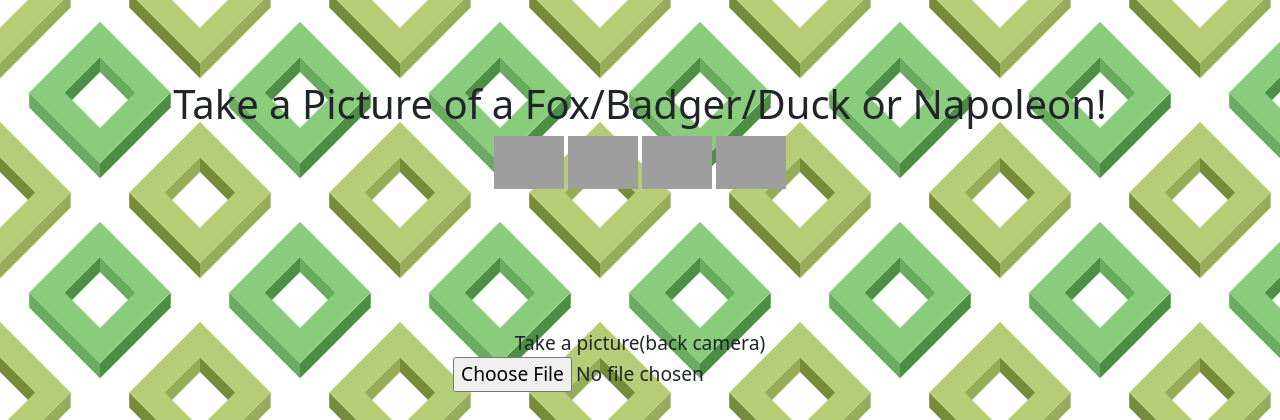
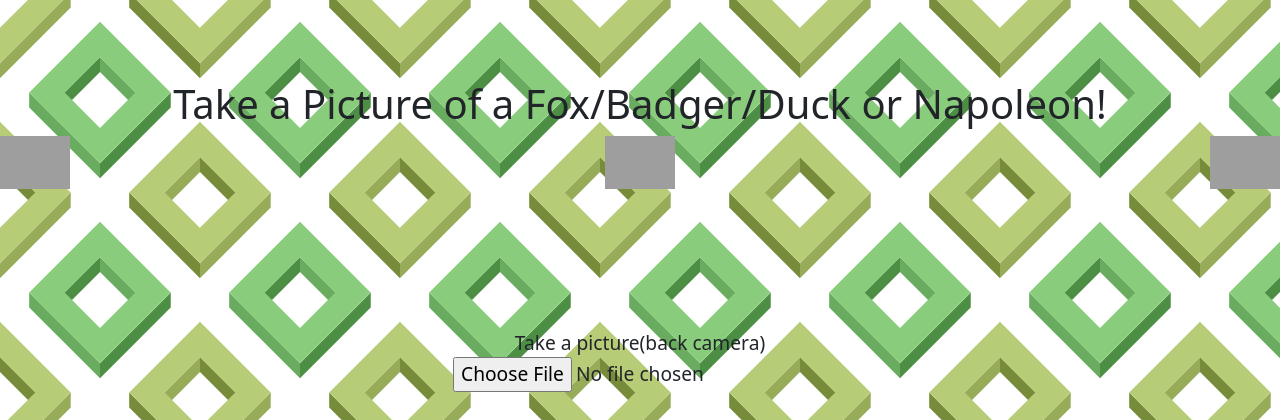
Before and after one commit to anweshatd/ECM2423-CW, a Django app: page /challenges/fox/ in a window 1280 px wide. Shown: the top 420 px of the page. Run offline with Django 5.2, Linux system fonts and the light colour scheme; parts of the project's set-up code (start-up, migrations or seed data) failed here and were passed over; grey boxes are pictures that could not be loaded.

Commit message:
temp change

```diff
--- a/mysite/challenges/templates/challenges/fox.html
+++ b/mysite/challenges/templates/challenges/fox.html
@@ -20,10 +20,45 @@
             padding-top:140px;
         }
 
-        .container
+        .h1
         {
+            /* display:inline; */
+            position: relative;
+            z-index: -1;
+            /* overflow: hidden; */
+        }
 
+        .gifs img.badger
+        {
+            padding-top: -25px;
+            position: absolute;
+            z-index: 1;
         }
+
+        /* .heading img.duck
+        {
+            position: absolute;
+            animation: move 5s linear infinite alternate;
+        }
+
+        @keyframes move
+        {
+            0% {left: -100%; transform: scaleX(1)}
+            100% {left: 100%; transform: scaleX(-1)}
+        }
+
+        .heading img.badger
+        {
+            position: absolute;
+            animation: move2 5s linear infinite alternate;
+            transform: rotateX(180deg);
+        }
+
+        @keyframes move2
+        {
+            0% {left: -100%; transform: scaleX(1)}
+            100% {left: 100%; transform: scaleX(-1)}
+        } */
 
     </style>
 
@@ -31,18 +66,12 @@
 
 <body>
     <h1 style="padding-top:80px;">Take a Picture of a Fox/Badger/Duck or Napoleon!</h1>
-    <img src="https://i.gifer.com/3IsJ.gif" style="width:70px;">
-    <img src="https://media.giphy.com/media/v1.Y2lkPTc5MGI3NjExMDRpb29mbnZkc2h3cGN0OHRhOG9wNnBmYmQzNDd0bjE0NWpkbGljeCZlcD12MV9pbnRlcm5hbF9naWZfYnlfaWQmY3Q9cw/dk1Txc1sDYEqLBAktj/giphy.gif" style="width:70px;">
-    <img src="https://media.giphy.com/media/v1.Y2lkPTc5MGI3NjExYXBwcDl4OGE1MmQ1Y3k0bWticzR3eGJ2amk5MHVlaG8wcGlpNzg1eSZlcD12MV9pbnRlcm5hbF9naWZfYnlfaWQmY3Q9cw/znU5gnJGdG05rWdXd3/giphy.gif" style="width:70px;">
-    <img src="https://media.giphy.com/media/v1.Y2lkPTc5MGI3NjExc2E2YnE3djI5YzZjY210eXlqazFrNHFlY3dyYXkwNGRocDJzdHRoaCZlcD12MV9pbnRlcm5hbF9naWZfYnlfaWQmY3Q9cw/1URHggWuPGvGaep3K7/giphy.gif" style="width:70px;">
-
-    <!-- <div id="camera">
-      <select id="cameraSelect"></select>
-      <video id="video" width="640" height="480" autoplay></video>
-      <button id="snap">Take Photo</button>
+    <div class = gifs>
+        <img src="https://i.gifer.com/3IsJ.gif" style="width:70px; float: left;">
+        <img src="https://media.giphy.com/media/v1.Y2lkPTc5MGI3NjExMDRpb29mbnZkc2h3cGN0OHRhOG9wNnBmYmQzNDd0bjE0NWpkbGljeCZlcD12MV9pbnRlcm5hbF9naWZfYnlfaWQmY3Q9cw/dk1Txc1sDYEqLBAktj/giphy.gif" class="badger" style="width:70px;">
+        <img src="https://media.giphy.com/media/v1.Y2lkPTc5MGI3NjExYXBwcDl4OGE1MmQ1Y3k0bWticzR3eGJ2amk5MHVlaG8wcGlpNzg1eSZlcD12MV9pbnRlcm5hbF9naWZfYnlfaWQmY3Q9cw/znU5gnJGdG05rWdXd3/giphy.gif" class="duck"style="width:70px;">
+        <img src="https://media.giphy.com/media/v1.Y2lkPTc5MGI3NjExc2E2YnE3djI5YzZjY210eXlqazFrNHFlY3dyYXkwNGRocDJzdHRoaCZlcD12MV9pbnRlcm5hbF9naWZfYnlfaWQmY3Q9cw/1URHggWuPGvGaep3K7/giphy.gif" class="napoleon" style="width:70px; float: right;">
     </div>
-
-    <canvas id="canvas" width="640" height="480" style="display:none;"></canvas> -->
 
     <div class = imageCapture>
         <label for="environment">Take a picture(back camera)</label>
```
Also changed, not shown: 1 other file.
